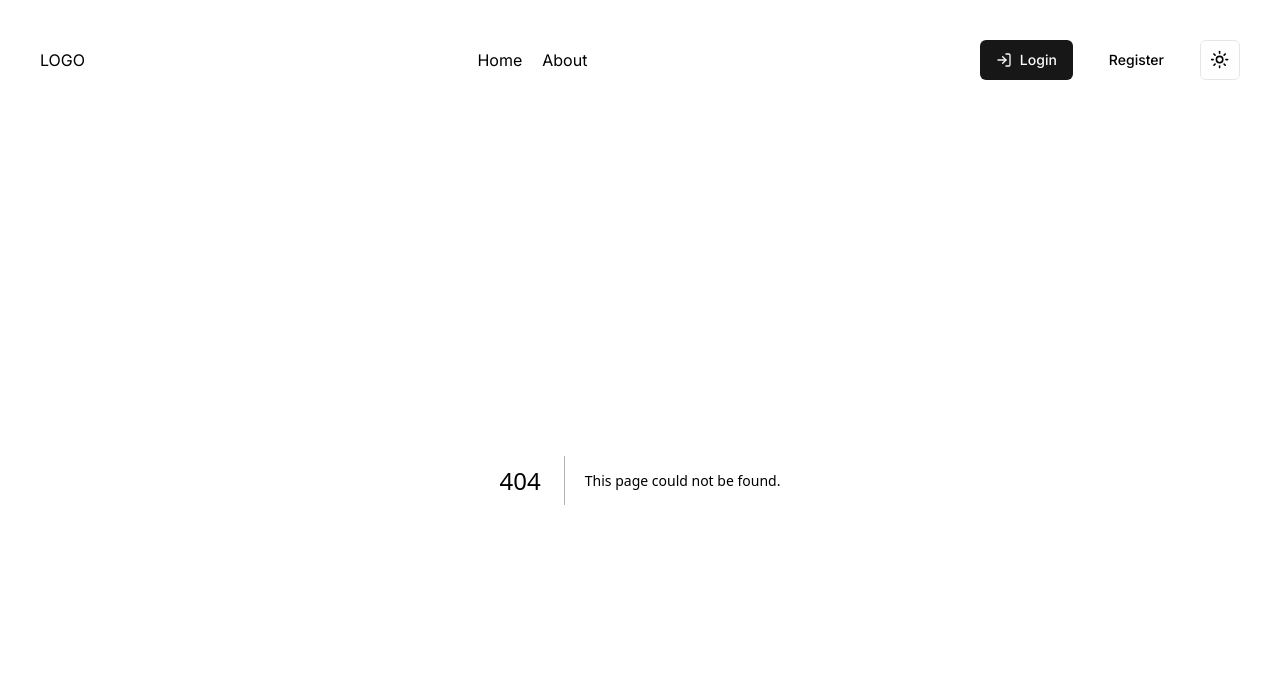
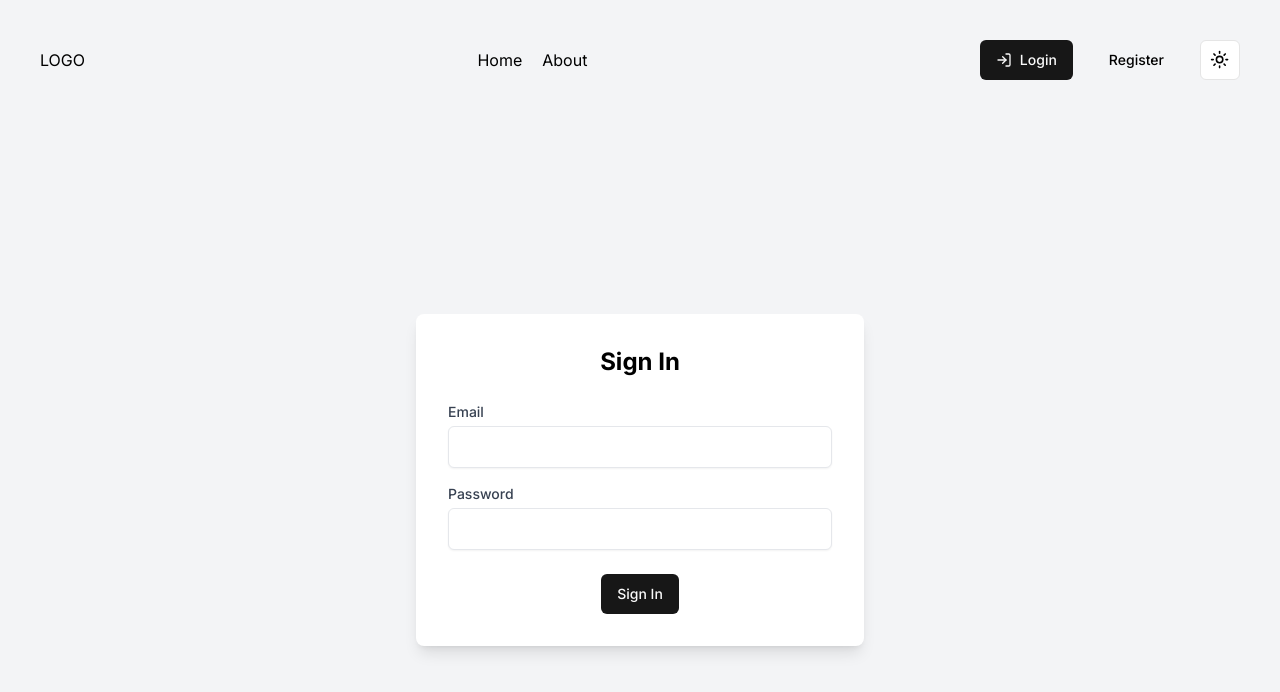
Before and after one commit to Dirac156/nextjs-starter, a Next.js app: page /sign-in in a window 1280 px wide. Before the commit this address had no page. Shown: the top 692 px of the page. Built offline with nearby package versions, Linux system fonts and the light colour scheme.

Commit message:
create sign in form

```diff
--- /dev/null
+++ b/app/(auth)/layout.tsx
@@ -0,0 +1,19 @@
+import type { Metadata } from "next";
+import { Inter } from "next/font/google";
+import { ThemeProvider } from "@/providers/theme-provider";
+import Navigation from "@/components/navigation/navigation";
+
+const inter = Inter({ subsets: ["latin"] });
+
+export const metadata: Metadata = {
+  title: "Create Next App",
+  description: "Generated by create next app",
+};
+
+export default function AuthLayout({
+  children,
+}: Readonly<{
+  children: React.ReactNode;
+}>) {
+  return <div>{children}</div>;
+}
--- /dev/null
+++ b/app/(auth)/sign-in/page.tsx
@@ -0,0 +1,90 @@
+"use client";
+import { z } from "zod";
+import { cn } from "@/lib/utils";
+import { zodResolver } from "@hookform/resolvers/zod";
+import { useForm } from "react-hook-form";
+import { Button } from "@/components/ui/button";
+
+// Define the schema using Zod
+const signInSchema = z.object({
+  email: z.string().email({ message: "Invalid email address" }),
+  password: z
+    .string()
+    .min(6, { message: "Password must be at least 6 characters" }),
+});
+
+type SignInFormValues = z.infer<typeof signInSchema>;
+
+export default function SignIn() {
+  const {
+    register,
+    handleSubmit,
+    formState: { errors },
+  } = useForm<SignInFormValues>({
+    resolver: zodResolver(signInSchema),
+  });
+
+  const onSubmit = (data: SignInFormValues) => {
+    console.log(data);
+    // Handle sign-in logic here
+  };
+
+  return (
+    <div className="min-h-screen flex items-center justify-center ">
+      <div className="max-w-md w-full bg-white dark:bg-zinc-800 p-8 rounded-lg shadow-lg">
+        <h2 className="text-2xl font-bold mb-6 text-center dark:text-gray-500">
+          Sign In
+        </h2>
+        <form onSubmit={handleSubmit(onSubmit)}>
+          <div className="mb-4">
+            <label
+              htmlFor="email"
+              className="block text-sm font-medium text-gray-700"
+            >
+              Email
+            </label>
+            <input
+              id="email"
+              type="email"
+              {...register("email")}
+              className={cn(
+                "mt-1 block w-full px-3 py-2 border rounded-md shadow-sm",
+                { "border-red-500": errors.email }
+              )}
+            />
+            {errors.email && (
+              <p className="mt-2 text-sm text-red-600">
+                {errors.email.message}
+              </p>
+            )}
+          </div>
+          <div className="mb-6">
+            <label
+              htmlFor="password"
+              className="block text-sm font-medium text-gray-700"
+            >
+              Password
+            </label>
+            <input
+              id="password"
+              type="password"
+              {...register("password")}
+              className={cn(
+                "mt-1 block w-full px-3 py-2 border rounded-md shadow-sm",
+                { "border-red-500": errors.password }
+              )}
+            />
+            {errors.password && (
+              <p className="mt-2 text-sm text-red-600">
+                {errors.password.message}
+              </p>
+            )}
+          </div>
+          <div className="flex items-center justify-center">
+            <Button>Sign In</Button>
+          </div>
+        </form>
+      </div>
+    </div>
+  );
+}
--- a/app/layout.tsx
+++ b/app/layout.tsx
@@ -25,7 +25,7 @@ export default function RootLayout({
           enableSystem={false}
           disableTransitionOnChange
         >
-          <div className="dark:bg-zinc-950 bg- w-full min-h-screen p-10">
+          <div className="dark:bg-gray-900 bg-gray-100 dark:text-gray-100 w-full min-h-screen p-10">
             <Navigation />
             {children}
           </div>
```
Also changed, not shown: package.json (+6 -1 lines), 1 other file (tests, documents, lock files or other folders).
